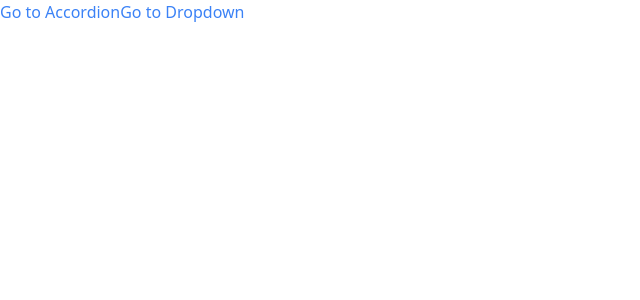
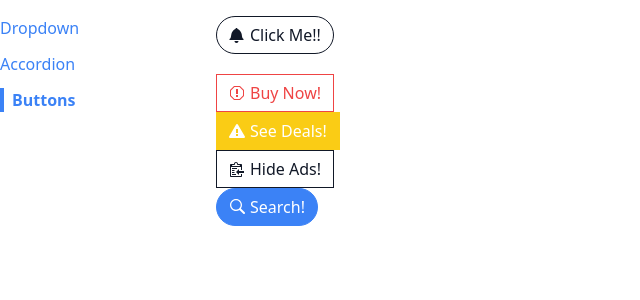
Before and after one commit to W84Bee/comps2, a React (Create React App) app: page /buttons in a window 1280 px wide. Shown: the top 300 px of the page, without its empty margins (0-640 px from the left). Built offline with nearby package versions, Linux system fonts and the light colour scheme.

Commit message:
Making Navigation Reusable
Popular navigation libraries
- React-Router
- Wouter
- React-Location
- React-Router

```diff
--- a/src/App.js
+++ b/src/App.js
@@ -1,19 +1,24 @@
-import Link from "./components/Link";
+
 import Route from "./components/Route";
 import AccordionPage from "./pages/AccordionPage";
 import DropDownPage from "./pages/DropDownPage";
+import SideBar from "./components/SideBar";
+import ButtonPage from "./pages/ButtonPage";
 function App() {
     return (
-        <div>
-            <Link to="/accordion">Go to Accordion</Link>
-            <Link to="/dropdown">Go to Dropdown</Link>
-            <div>
+        <div className="container mx-auto grid grid-cols-6 gap-4 mt-4">
+            <SideBar />
+            <div className='col-span-5'>
                 <Route path="/accordion">
                     <AccordionPage />
                 </Route>
-                <Route path="/dropdown">
+                <Route path="/">
                     <DropDownPage />
                 </Route>
+                <Route path="/buttons">
+                    <ButtonPage />
+                </Route>
+
             </div>
         </div>
     );
--- a/src/components/Link.js
+++ b/src/components/Link.js
@@ -1,10 +1,14 @@
 import classNames from "classnames";
 import useNavigation from "../hooks/use-navigation";
 
-function Link({ to, children}) {
-    const { navigate } = useNavigation();
+function Link({ to, children, className, activeClassName}) {
+    const { navigate, currentPath } = useNavigation();
 
-    const classes = classNames('text-blue-500');
+    const classes = classNames(
+        'text-blue-500',
+        className,
+        currentPath === to && activeClassName
+    );
     const handleClick = (event) => {
         if(event.metaKey || event.ctrlKey) {
             return;
--- /dev/null
+++ b/src/components/SideBar.js
@@ -0,0 +1,30 @@
+import Link from "./Link";
+
+function SideBar() {
+    const links = [
+        {label: 'Dropdown', path: '/'},
+        {label: 'Accordion', path: '/accordion'},
+        {label: 'Buttons', path: '/buttons'}
+    ];
+
+    const renderedLinks = links.map((link) => {
+        return (
+            <Link
+                key={link.label}
+                to={link.path}
+                className="mb-3"
+                activeClassName="font-bold border-l-4 border-blue-500 pl-2"
+            >
+                {link.label}
+            </Link>
+        );
+    });
+
+    return (
+        <div className="sticky top-0 overflow-y-scroll flex flex-col items-start">
+            {renderedLinks}
+        </div>
+    );
+}
+
+export default SideBar;
--- a/src/pages/ButtonPage.js
+++ b/src/pages/ButtonPage.js
@@ -2,9 +2,7 @@ import { GoBell, GoStop, GoAlert, GoClippy, GoSearch } from "react-icons/go";
 import Button from "../components/Button";
 
 function ButtonPage() {
-    const handleClick = () => {
-        console.log("click");
-    };
+    const handleClick = () => {};
     return (
         <div>
             <div>
@@ -46,6 +44,6 @@ function ButtonPage() {
         </div>
     );
 
-};
+}
 
 export default ButtonPage;
```
